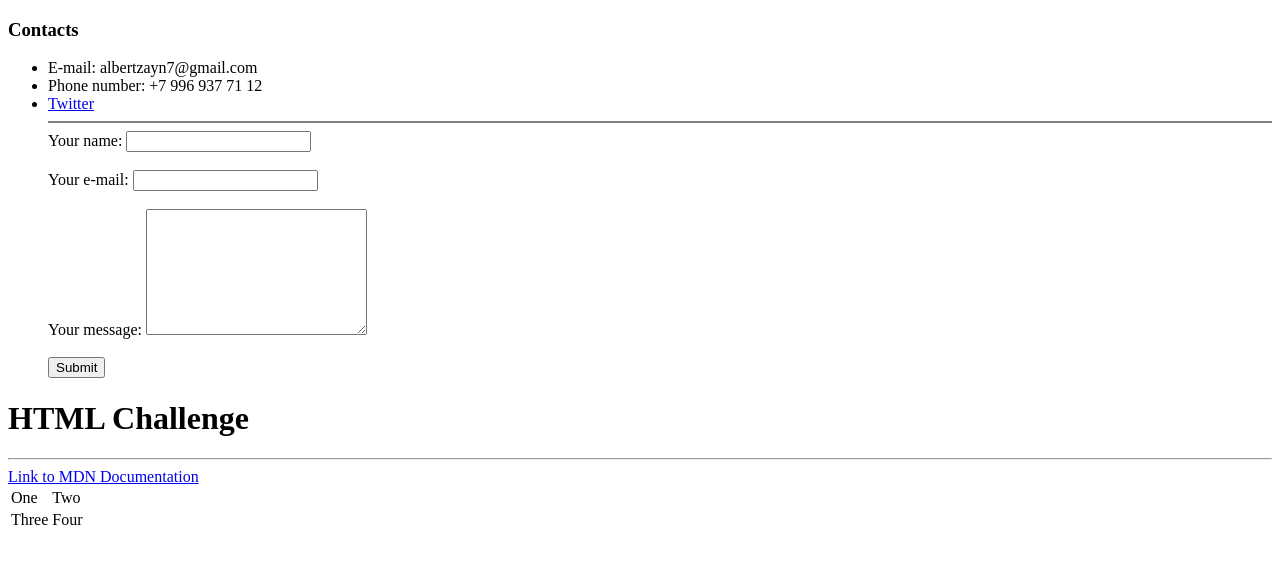
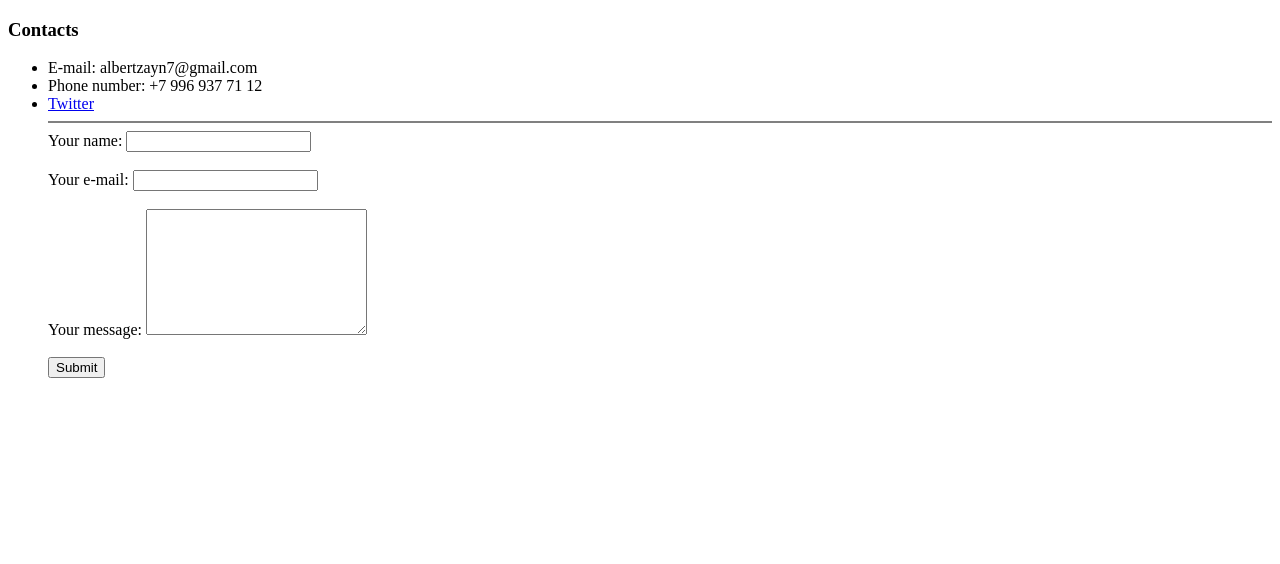
Before and after one commit to AlbertZayn/cv, a plain HTML site: page contacts.html in a window 1280 px wide. Drawn offline with Linux system fonts and the light colour scheme.

Commit message:
deleted saved part from lesson 27. HTML Challenge

```diff
--- a/contacts.html
+++ b/contacts.html
@@ -26,20 +26,3 @@
     </ul>
   </body>
 </html>
-
-
-
-<!-- HTML CHALLENGE -->
-<h1>HTML Challenge</h1>
-<hr>
-<a href="https://developer.mozilla.org/en-US/docs/Web/HTML/Element/input"> Link to MDN Documentation</a>
-<table>
-    <tr>
-        <td>One</td>
-        <td>Two</td>
-    </tr>
-    <tr>
-        <td>Three</td>
-        <td>Four</td>
-    </tr>
-</table>
```
